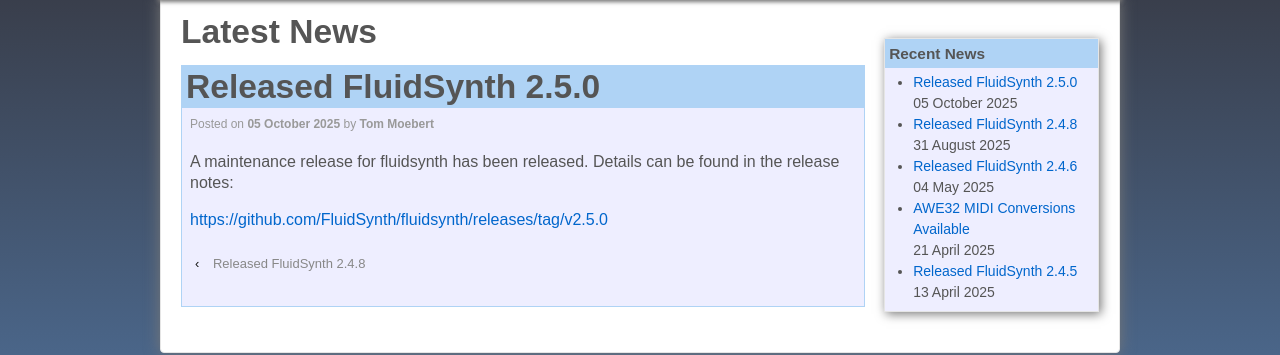
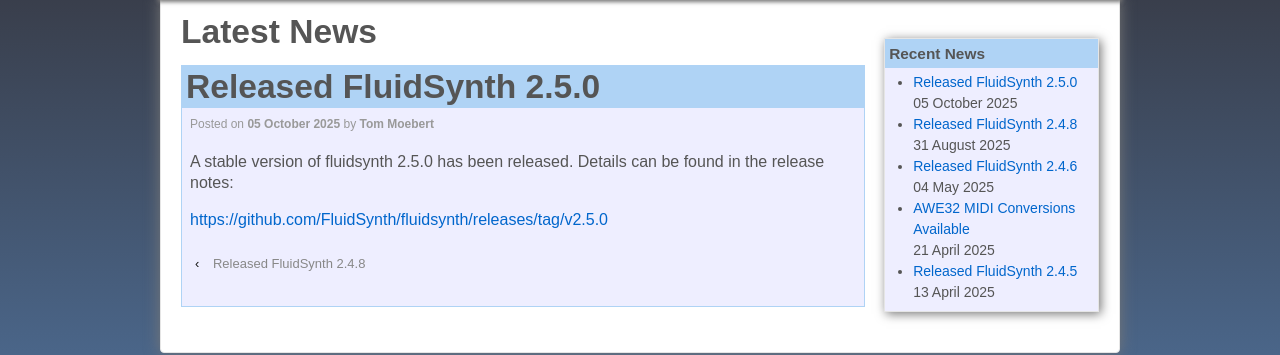
Before and after one commit to FluidSynth/fluidsynth.github.io, a Jekyll site: the page built from _posts/2025-10-05-released-fluidsynth-2-5-0.md, in a window 1280 px wide. Shown: the part 213-568 px from the top of the page. Built offline with Jekyll 4.4.1, drawn with Linux system fonts in a browser that asks for light colours.

Commit message:
update 2.5.0 announcement

```diff
--- a/_posts/2025-10-05-released-fluidsynth-2-5-0.md
+++ b/_posts/2025-10-05-released-fluidsynth-2-5-0.md
@@ -4,6 +4,6 @@
 layout: post
 ---
 
-A maintenance release for fluidsynth has been released. Details can be found in the release notes:
+A stable version of fluidsynth 2.5.0 has been released. Details can be found in the release notes:
 
 <https://github.com/FluidSynth/fluidsynth/releases/tag/v2.5.0>
```
